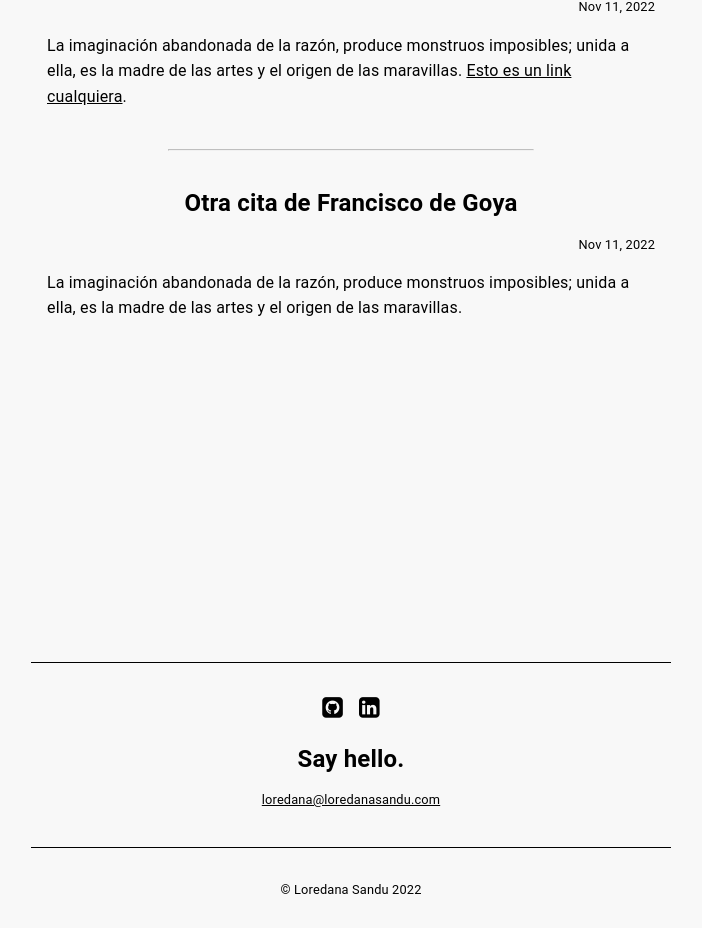
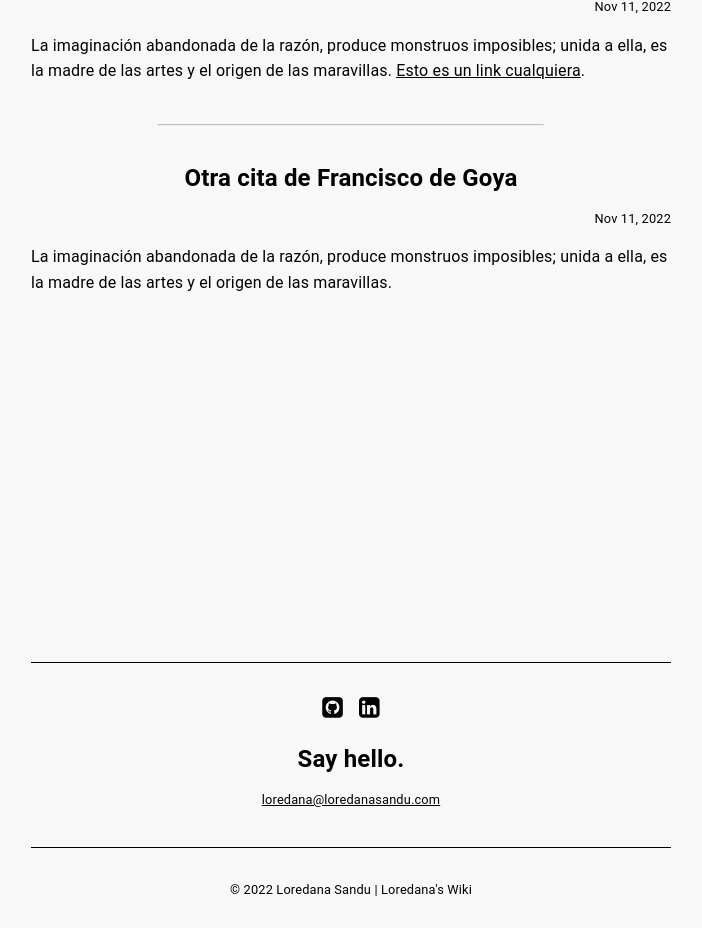
Before and after one commit to loredanasandu/loredanasandu.com, a Next.js app: page /notes in a window 1280 px wide. Shown: the part 278-1206 px from the top of the page, without its empty margins (289-991 px from the left). Built offline with nearby package versions, Linux system fonts and the light colour scheme.

Commit message:
added link to wiki

```diff
--- a/components/Footer.jsx
+++ b/components/Footer.jsx
@@ -16,8 +16,8 @@ const Footer = () => {
                 </div>
             </div>
             <div class='copyright'>
-                <p>© <a href='/about'>Loredana Sandu</a> 2022</p>
-                {/* <p>© <a href='/about'>Loredana Sandu</a> 2022 | <a href='/colophon'>Colophon</a> | <a href='https://www.wiki.loredanasandu.com/'>Loredana's Wiki</a></p> */}
+                <p>© 2022 <a href='/about'>Loredana Sandu</a> | <a href='https://wiki.loredanasandu.com' target='_blank'>Loredana's Wiki</a></p>
+                {/* <p>© <a href='/about'>Loredana Sandu</a> 2022 | <a href='/colophon'>Colophon</a> | <a href='/acknowledgements'>Acknowledgements</a> | <a href='https://www.wiki.loredanasandu.com/'>Loredana's Wiki</a></p> */}
             </div>
         </div>
     )
--- a/styles/globals.css
+++ b/styles/globals.css
@@ -376,10 +376,6 @@ a {
   font-size: 0.85rem;
 }
 
-.notes-index-entry{
-  margin: 0 1rem 0 1rem;
-}
-
 .notes-index-entry hr{
   margin: 2.5rem auto;
   width: 60%;
```
Also changed, not shown: articles/cosas-por-hacer.md (+6 -2 lines).
